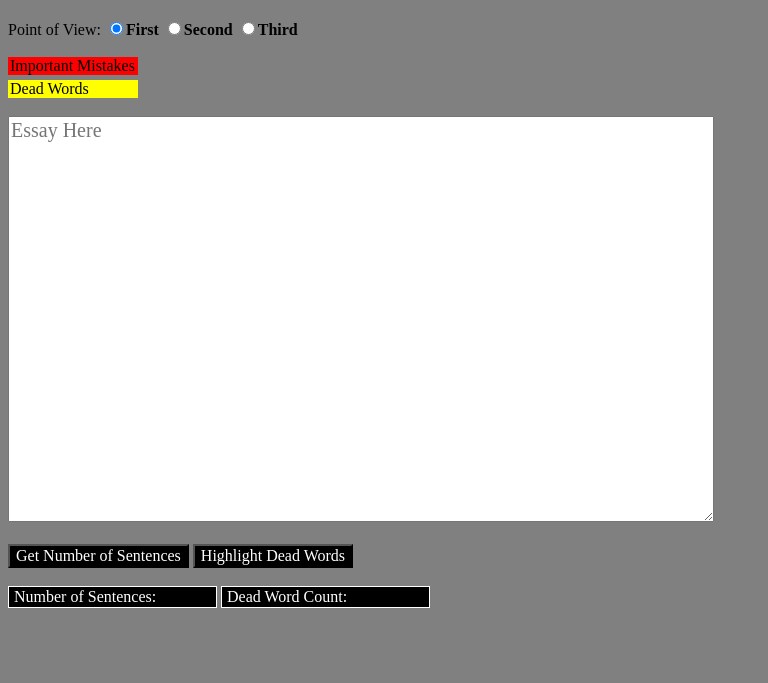
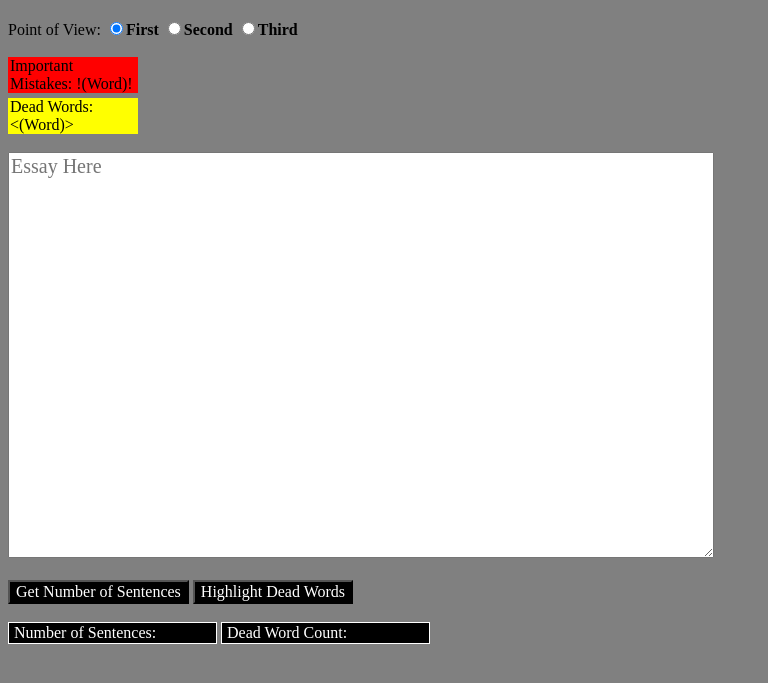
Before and after one commit to englishHelp/englishHelp.github.io, a plain HTML site: page index.html in a window 1280 px wide. Shown: the part 61-744 px from the top of the page, without its empty margins (0-768 px from the left). Drawn offline with Linux system fonts and the light colour scheme.

Commit message:
Update index.html

```diff
--- a/index.html
+++ b/index.html
@@ -13,8 +13,8 @@
       <input type="radio" id="3"><b>Third</b>
     </form>
     <br>
-    <div id="red">Important Mistakes</div>
-    <div id="yellow">Dead Words</div>
+    <div id="red">Important Mistakes: !(Word)! </div>
+    <div id="yellow">Dead Words: <(Word)></div>
     <br>
     <textarea rows="4" col="50" id="essay" placeholder="Essay Here"></textarea>
     <br>
```
